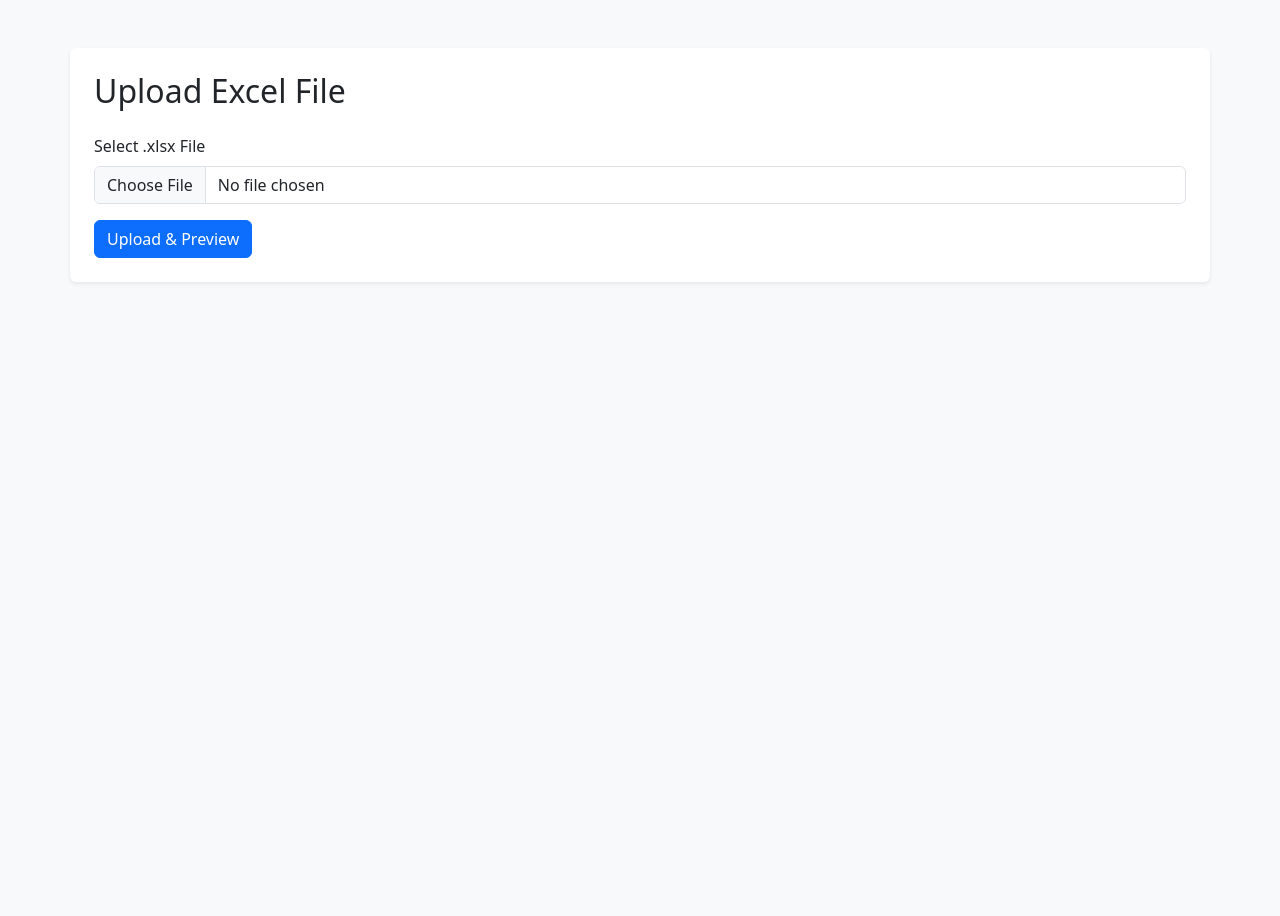
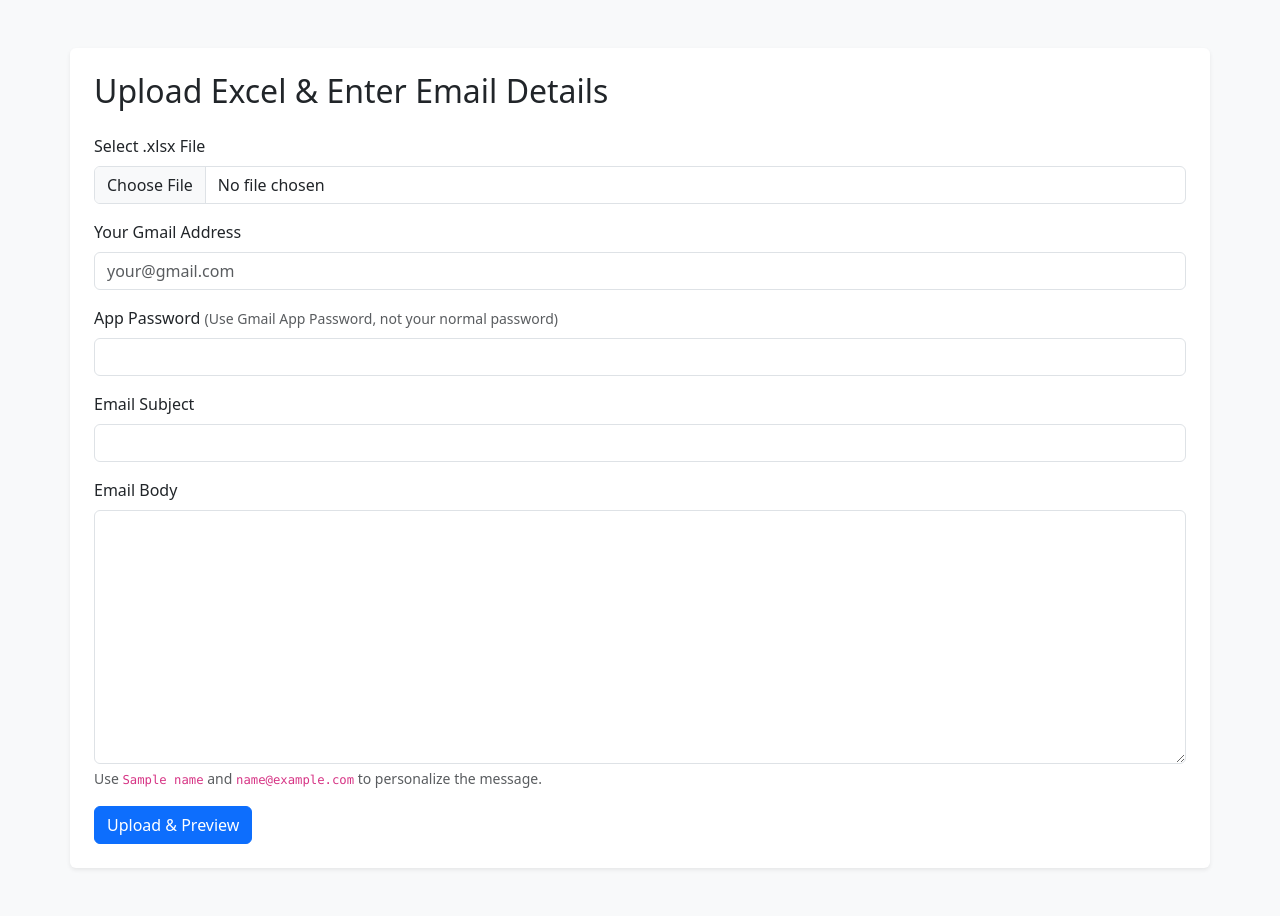
Before and after one commit to dimitriadhikary/flask-email-automation, a Flask app: template templates/index.html in a window 1280 px wide. Before the commit the page ends 283 px from the top, so only its background shows below. Run offline with Flask 3, Linux system fonts and the light colour scheme; the template is opened without the code that fills it: most values are stand-ins (such as "Sample title", 1, 10 or a date in 2020); some libraries are stand-ins or nearby versions.

Commit message:
Update Flask app for combined input and email sending flow

```diff
--- a/app.py
+++ b/app.py
@@ -1,4 +1,3 @@
-# app.py
 import os
 import time
 import ssl
@@ -6,9 +5,9 @@ import random
 import datetime
 import smtplib
 import pandas as pd
-from flask import Flask, render_template, request, redirect, url_for, send_file
+from flask import Flask, render_template, request, send_file
+from email.message import EmailMessage
 from email.mime.application import MIMEApplication
-import email.message
 
 app = Flask(__name__)
 app.config['UPLOAD_FOLDER'] = 'uploads'
@@ -19,6 +18,7 @@ os.makedirs(app.config['LOG_FOLDER'], exist_ok=True)
 @app.route('/', methods=['GET', 'POST'])
 def index():
     if request.method == 'POST':
+        # Check for file
         if 'excel_file' not in request.files:
             return 'No file part'
 
@@ -27,18 +27,35 @@ def index():
         if file.filename == '':
             return 'No selected file'
 
+        # Validate file extension
         if file and file.filename.endswith('.xlsx'):
             filepath = os.path.join(app.config['UPLOAD_FOLDER'], file.filename)
             file.save(filepath)
 
+            # Read excel
             df = pd.read_excel(filepath, sheet_name='Sheet1')
             preview = df.head().to_html(index=False)
 
-            return render_template('preview.html', table=preview, filepath=filepath)
+            # Capture form data for email sending
+            sender_email = request.form.get('sender_email', '')
+            sender_password = request.form.get('sender_password', '')
+            email_subject = request.form.get('email_subject', '')
+            email_body = request.form.get('email_body', '')
+
+            return render_template(
+                'preview.html',
+                table=preview,
+                filepath=filepath,
+                sender_email=sender_email,
+                sender_password=sender_password,
+                email_subject=email_subject,
+                email_body=email_body
+            )
         else:
             return 'Invalid file type. Only .xlsx allowed.'
 
     return render_template('index.html')
+
 
 @app.route('/send-emails', methods=['POST'])
 def send_emails():
@@ -63,17 +80,17 @@ def send_emails():
 
                     personalized_body = email_body.replace("{{Name}}", name).replace("{{Email}}", recipient_email)
 
-                    message = f"""\
-Subject: {email_subject}
-To: {recipient_email}
-From: {sender_email}
+                    msg = EmailMessage()
+                    msg['Subject'] = email_subject
+                    msg['From'] = sender_email
+                    msg['To'] = recipient_email
+                    msg.set_content(personalized_body, subtype='plain', charset='utf-8')
 
-{personalized_body}
-"""
-                    server.sendmail(sender_email, recipient_email, message)
+                    server.send_message(msg)
                     statuses.append("Success")
                 except Exception as e:
                     statuses.append(f"Failure: {str(e)}")
+
                 time.sleep(random.uniform(4, 7))
 
     except Exception as e:
@@ -85,30 +102,37 @@ From: {sender_email}
     log_path = os.path.join(app.config['LOG_FOLDER'], log_filename)
     df.to_excel(log_path, index=False)
 
-    # Send log to user
-    msg = email.message.EmailMessage()
-    msg["Subject"] = "Residency Email Log"
-    msg["From"] = sender_email
-    msg["To"] = sender_email
-    msg.set_content("Attached is your log file showing which emails were successfully sent.")
+    # Send log file to sender
+    try:
+        msg = EmailMessage()
+        msg["Subject"] = "Residency Email Log"
+        msg["From"] = sender_email
+        msg["To"] = sender_email
+        msg.set_content("Attached is your log file showing which emails were successfully sent.", charset='utf-8')
 
-    with open(log_path, "rb") as f:
-        part = MIMEApplication(f.read(), Name=log_filename)
-        part['Content-Disposition'] = f'attachment; filename="{log_filename}"'
-        msg.add_attachment(part.get_payload(decode=True), maintype='application', subtype='octet-stream', filename=part.get_filename())
+        with open(log_path, "rb") as f:
+            part = MIMEApplication(f.read(), Name=log_filename)
+            part['Content-Disposition'] = f'attachment; filename="{log_filename}"'
+            msg.add_attachment(part.get_payload(decode=True), maintype='application', subtype='octet-stream', filename=part.get_filename())
 
-    with smtplib.SMTP_SSL("smtp.gmail.com", 465, context=context) as server:
-        server.login(sender_email, sender_password)
-        server.send_message(msg)
+        with smtplib.SMTP_SSL("smtp.gmail.com", 465, context=context) as server:
+            server.login(sender_email, sender_password)
+            server.send_message(msg)
+    except Exception as e:
+        print(f"Failed to send log email: {e}")
 
     failed_df = df[df['Status'].str.startswith('Failure')]
     failed_html = failed_df.to_html(index=False) if not failed_df.empty else None
 
     return render_template('log_download.html', log_filename=log_filename, failed_rows=failed_html)
 
+
 @app.route('/download-log/<filename>')
 def download_log(filename):
     return send_file(os.path.join(app.config['LOG_FOLDER'], filename), as_attachment=True)
 
+
 if __name__ == '__main__':
-    app.run(host='0.0.0.0', port=10000)
+    import os
+    port = int(os.environ.get("PORT", 10000))
+    app.run(host='0.0.0.0', port=port)
--- a/templates/index.html
+++ b/templates/index.html
@@ -1,18 +1,42 @@
 <!DOCTYPE html>
 <html>
 <head>
-    <meta charset="UTF-8">
-    <title>Upload Excel File</title>
-    <link href="https://cdn.jsdelivr.net/npm/bootstrap@5.3.3/dist/css/bootstrap.min.css" rel="stylesheet">
+    <meta charset="UTF-8" />
+    <title>Email Automation - Upload & Setup</title>
+    <link href="https://cdn.jsdelivr.net/npm/bootstrap@5.3.3/dist/css/bootstrap.min.css" rel="stylesheet" />
 </head>
 <body class="bg-light p-5">
     <div class="container bg-white p-4 rounded shadow-sm">
-        <h2 class="mb-4">Upload Excel File</h2>
+        <h2 class="mb-4">Upload Excel & Enter Email Details</h2>
         <form method="POST" enctype="multipart/form-data">
             <div class="mb-3">
-                <label class="form-label">Select .xlsx File</label>
-                <input type="file" name="excel_file" class="form-control" required>
+                <label for="excel_file" class="form-label">Select .xlsx File</label>
+                <input type="file" id="excel_file" name="excel_file" class="form-control" required />
             </div>
+
+            <div class="mb-3">
+                <label for="sender_email" class="form-label">Your Gmail Address</label>
+                <input type="email" id="sender_email" name="sender_email" class="form-control" placeholder="your@gmail.com" required />
+            </div>
+
+            <div class="mb-3">
+                <label for="sender_password" class="form-label">App Password <small class="text-muted">(Use Gmail App Password, not your normal password)</small></label>
+                <input type="password" id="sender_password" name="sender_password" class="form-control" required />
+            </div>
+
+            <div class="mb-3">
+                <label for="email_subject" class="form-label">Email Subject</label>
+                <input type="text" id="email_subject" name="email_subject" class="form-control" required />
+            </div>
+
+            <div class="mb-3">
+                <label for="email_body" class="form-label">Email Body</label>
+                <textarea id="email_body" name="email_body" class="form-control" rows="10" required></textarea>
+                <div class="form-text">
+                    Use <code>{{Name}}</code> and <code>{{Email}}</code> to personalize the message.
+                </div>
+            </div>
+
             <button type="submit" class="btn btn-primary">Upload & Preview</button>
         </form>
     </div>
```
Also changed, not shown: templates/log_download.html (+13 -12 lines), templates/preview.html (+13 -29 lines), README.md (added), render.yaml (line endings or trailing spaces), 1 other file.
